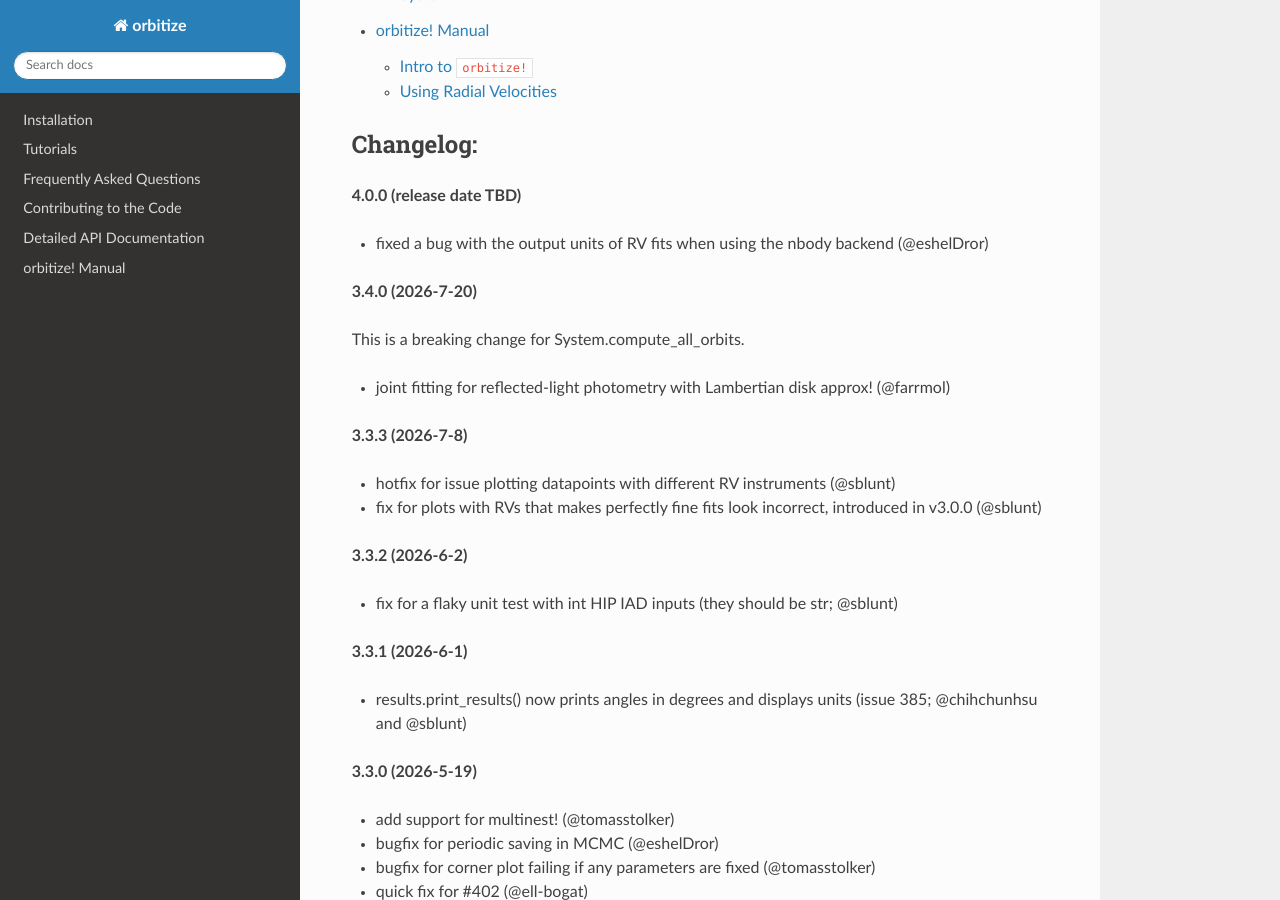
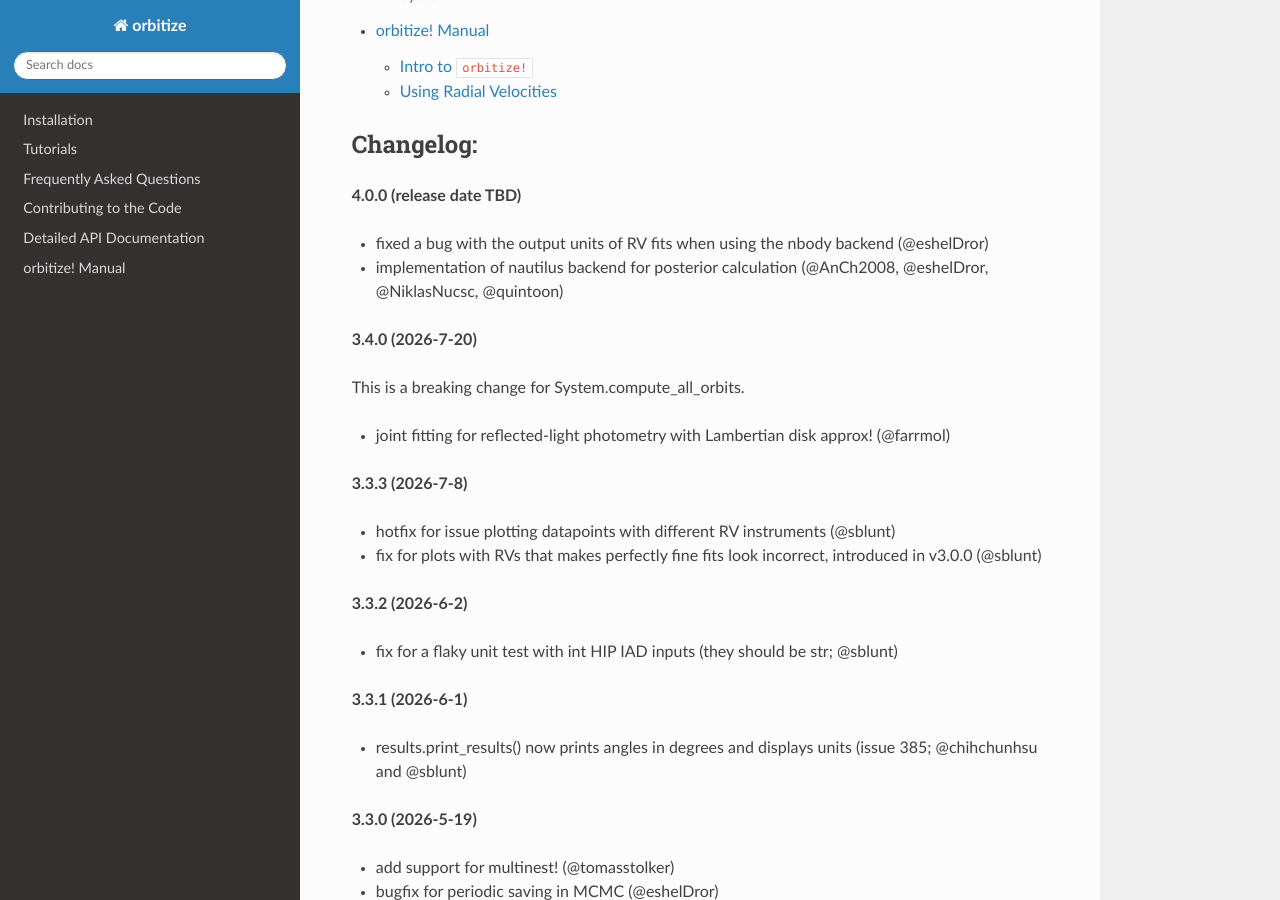
Before and after one commit to sblunt/orbitize, a Sphinx documentation site: the page built from docs/index.rst, in a window 1280 px wide and 900 px high, scrolled down 2042 px. Built offline with Sphinx 7.4.7 and the Read the Docs theme 3.1.0, drawn with Linux system fonts in a browser that asks for light colours; pages that are not in the unit, such as notebooks, are missing from menus.

Commit message:
add nautilus backend implementation to changelog

```diff
--- a/docs/index.rst
+++ b/docs/index.rst
@@ -58,6 +58,7 @@ Changelog:
 **4.0.0 (release date TBD)**
 
 - fixed a bug with the output units of RV fits when using the nbody backend (@eshelDror)
+- implementation of nautilus backend for posterior calculation (@AnCh2008, @eshelDror, @NiklasNucsc, @quintoon)
 
 **3.4.0 (2026-7-20)**
 
```
